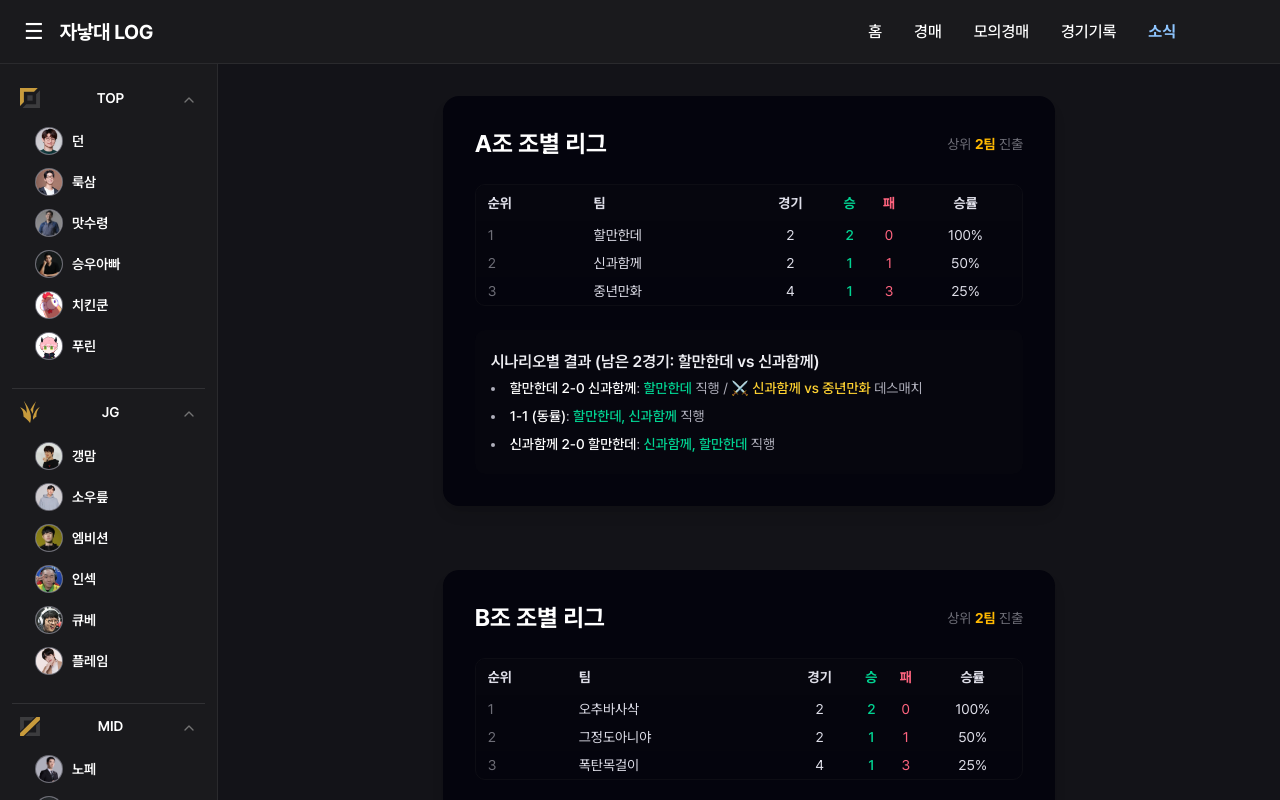
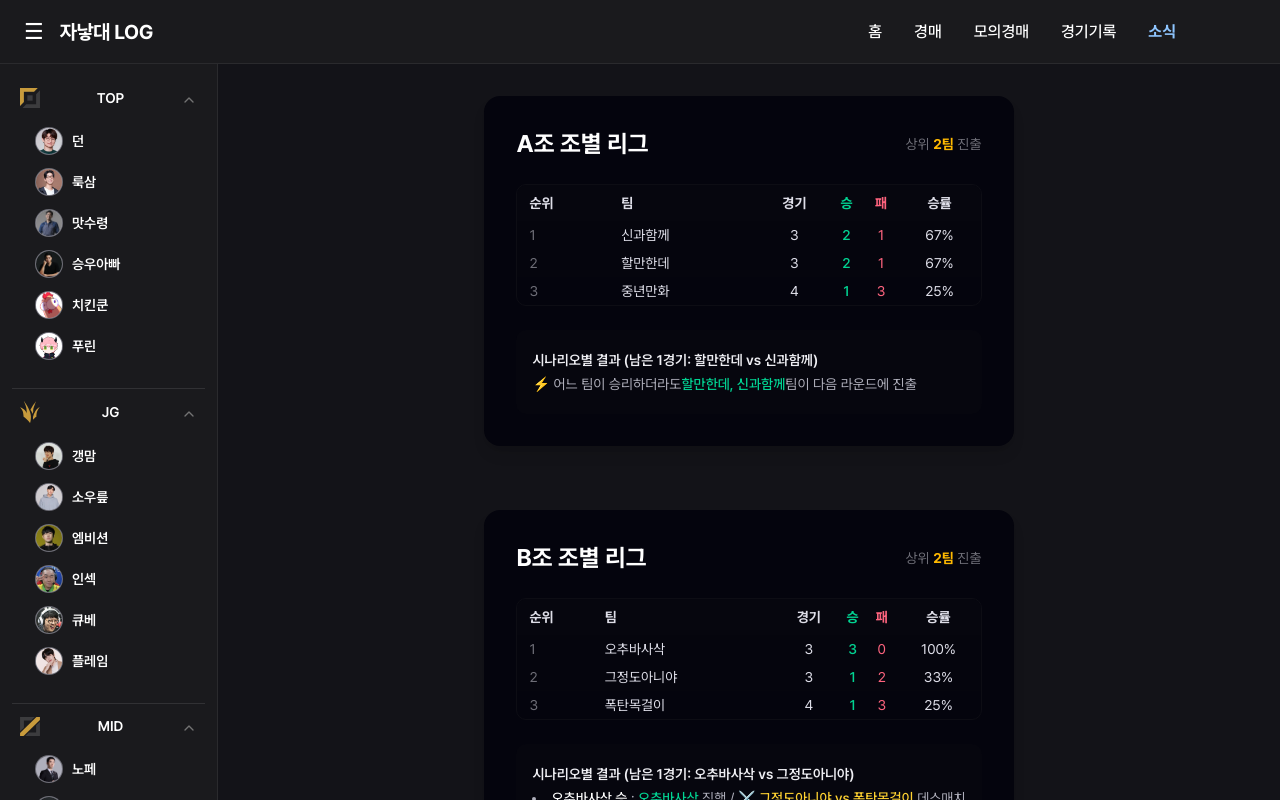
Before and after one commit to hyeonseok98/JND-LOG, a Next.js app: page /news in a window 1280 px wide. Built offline with nearby package versions, Linux system fonts and the light colour scheme; no server answers.

Commit message:
✨ feat: 조별리그 경우의수(1경기 남았을 시점)

```diff
--- a/src/app/(main)/news/page.tsx
+++ b/src/app/(main)/news/page.tsx
@@ -10,6 +10,7 @@ type Team = {
 type Group = {
   title: string;
   teams: Team[];
+  /** 남은 마지막 경기 매치업 */
   remainingPair: [string, string];
 };
 
@@ -18,8 +19,8 @@ const groups: Group[] = [
     title: "A조",
     teams: [
       { name: "중년만화", played: 4, wins: 1, losses: 3 },
-      { name: "할만한데", played: 2, wins: 2, losses: 0 },
-      { name: "신과함께", played: 2, wins: 1, losses: 1 },
+      { name: "할만한데", played: 3, wins: 2, losses: 1 },
+      { name: "신과함께", played: 3, wins: 2, losses: 1 },
     ],
     remainingPair: ["할만한데", "신과함께"],
   },
@@ -27,80 +28,80 @@ const groups: Group[] = [
     title: "B조",
     teams: [
       { name: "폭탄목걸이", played: 4, wins: 1, losses: 3 },
-      { name: "오추바사삭", played: 2, wins: 2, losses: 0 },
-      { name: "그정도아니야", played: 2, wins: 1, losses: 1 },
+      { name: "오추바사삭", played: 3, wins: 3, losses: 0 },
+      { name: "그정도아니야", played: 3, wins: 1, losses: 2 },
     ],
     remainingPair: ["오추바사삭", "그정도아니야"],
   },
 ];
 
-function cloneTeams(teams: Team[]): Team[] {
-  return teams.map((t) => ({ ...t }));
-}
+const cloneTeams = (teams: Team[]): Team[] => teams.map((t) => ({ ...t }));
 
 /** 정렬: 승률 → 승수 → 이름 */
-function sortTeams(teams: Team[]): Team[] {
-  return [...teams].sort((a, b) => {
+const sortTeams = (teams: Team[]): Team[] =>
+  [...teams].sort((a, b) => {
     const rateA = a.wins / a.played;
     const rateB = b.wins / b.played;
     if (rateA !== rateB) return rateB - rateA;
     if (a.wins !== b.wins) return b.wins - a.wins;
     return a.name.localeCompare(b.name, "ko");
   });
-}
 
 interface Scenario {
   label: string;
   direct: string[];
   tie: string[];
-  table: Team[];
 }
 
+/** 남은 1경기 시나리오(2가지) 산출 */
 function buildScenarios(group: Group): Scenario[] {
   const [xName, yName] = group.remainingPair;
-  const xOrig = group.teams.find((t) => t.name === xName)!;
-  const yOrig = group.teams.find((t) => t.name === yName)!;
-
-  return [2, 1, 0].map((xWins) => {
+  return [1, 0].map((xWin) => {
     const teams = cloneTeams(group.teams);
     const x = teams.find((t) => t.name === xName)!;
     const y = teams.find((t) => t.name === yName)!;
 
-    x.wins += xWins;
-    x.losses += 2 - xWins;
-    x.played += 2;
+    x.wins += xWin;
+    x.losses += 1 - xWin;
+    x.played += 1;
 
-    y.wins += 2 - xWins;
-    y.losses += xWins;
-    y.played += 2;
+    y.wins += 1 - xWin;
+    y.losses += xWin;
+    y.played += 1;
 
     const sorted = sortTeams(teams);
 
-    const rate1 = sorted[0].wins / sorted[0].played;
-    const firstGroup = sorted.filter((t) => t.wins / t.played === rate1);
+    const first = sorted[0];
+    const second = sorted[1];
+    const third = sorted[2];
 
-    let direct: string[] = [];
-    let tie: string[] = [];
+    const firstRate = first.wins / first.played;
+    const secondRate = second.wins / second.played;
 
-    if (firstGroup.length >= 2) {
-      // 2팀 이상 동률 1위 → 모두 데스매치 (상위 2 결정 필요)
-      tie = firstGroup.map((t) => t.name);
+    const direct: string[] = [];
+    const tie: string[] = [];
+
+    // 1위 판단
+    const firstGroup = sorted.filter((t) => t.wins / t.played === firstRate);
+    if (firstGroup.length === 1) {
+      direct.push(first.name);
     } else {
-      direct.push(firstGroup[0].name); // 1위 직행
-      // determine 2위 그룹
-      const rate2 =
-        sorted.find((t) => t.wins / t.played < rate1)!.wins / sorted.find((t) => t.wins / t.played < rate1)!.played;
-      const secondGroup = sorted.filter((t) => t.wins / t.played === rate2);
+      // 1위 동률 2~3팀 모두 tie
+      tie.push(...firstGroup.map((t) => t.name));
+    }
+
+    // 2위 판단 (only if direct already has 1 team)
+    if (direct.length === 1) {
+      const secondGroup = sorted.filter((t) => t.wins / t.played === secondRate && !direct.includes(t.name));
       if (secondGroup.length === 1) {
-        direct.push(secondGroup[0].name); // 2위 확정
+        direct.push(second.name);
       } else {
-        tie = secondGroup.map((t) => t.name); // 2위 동률 → 데스매치
+        tie.push(...secondGroup.map((t) => t.name));
       }
     }
 
-    const label = xWins === 2 ? `${xName} 2‑0 ${yName}` : xWins === 1 ? `1‑1 (동률)` : `${yName} 2‑0 ${xName}`;
-
-    return { label, direct, tie, table: sorted };
+    const label = xWin === 1 ? `${xName} 승` : `${yName} 승`;
+    return { label, direct: [...new Set(direct)], tie: [...new Set(tie)] };
   });
 }
 
@@ -111,6 +112,11 @@ export default function NewsPage() {
         {groups.map((group) => {
           const scenarios = buildScenarios(group);
           const teamsSorted = sortTeams(group.teams);
+
+          // 공통 direct 세트가 동일 & tie가 전부 빈 배열인지 체크
+          const uniqueDirectSets = new Set(scenarios.map((s) => [...s.direct].sort().join("|")));
+          const sameOutcome = uniqueDirectSets.size === 1 && scenarios.every((s) => s.tie.length === 0);
+          const guaranteedTeams = sameOutcome ? scenarios[0].direct.join(", ") : null;
 
           return (
             <article key={group.title} className="bg-gray-900 w-full rounded-2xl shadow-lg p-8 space-y-6">
@@ -148,16 +154,23 @@ export default function NewsPage() {
                 </table>
               </div>
 
-              {/* Scenario Section */}
-              <div className="bg-gray-800/60 px-4 py-5 rounded-lg space-y-4">
+              <div className="bg-gray-800/60 px-4 py-5 rounded-lg space-y-3 text-sm text-gray-300">
                 <h3 className="text-gray-100 font-semibold mb-1">
-                  시나리오별 결과 (남은 2경기: {group.remainingPair[0]} vs {group.remainingPair[1]})
+                  시나리오별 결과 (남은 1경기: {group.remainingPair[0]} vs {group.remainingPair[1]})
                 </h3>
-                <ul className="space-y-2 text-gray-300 text-sm list-disc list-inside">
+
+                {sameOutcome ? (
+                  <p>
+                    ⚡ 어느 팀이 승리하더라도
+                    <span className="text-emerald-400 font-medium">{guaranteedTeams}</span>
+                    팀이 다음 라운드에 진출
+                  </p>
+                ) : (
+                  <ul className="space-y-1 list-disc list-inside">
                     {scenarios.map((s) => (
                       <li key={s.label} className="leading-5">
                         <span className="text-white font-medium">{s.label}</span>
-                      {": "}
+                        {" : "}
                         {s.direct.length > 0 && (
                           <>
                             <span className="text-emerald-400 font-medium">{s.direct.join(", ")}</span> 직행
@@ -166,12 +179,13 @@ export default function NewsPage() {
                         {s.tie.length > 0 && (
                           <>
                             {s.direct.length > 0 && " / "}
-                          ⚔️ <span className="text-amber-300 font-medium">{s.tie.join(" vs ")}</span> 데스매치
+                            ⚔️ <span className="text-amber-300 font-medium">{s.tie.join(" vs ")}</span> 데스매치
                           </>
                         )}
                       </li>
                     ))}
                   </ul>
+                )}
               </div>
             </article>
           );
```
Lines whose indentation alone changed are shown as unchanged.
